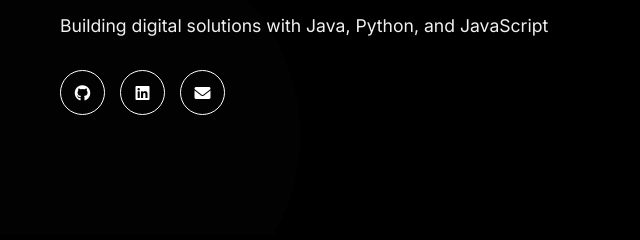
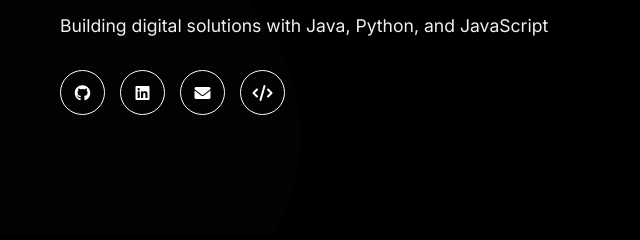
Before and after one commit to sureshkumartibirisetti/Portfolio, a plain HTML site: page index.html in a window 1280 px wide. Shown: the part 395-635 px from the top of the page, 0-640 px from the left. Drawn offline with nearby package versions, Linux system fonts and the light colour scheme.

Commit message:
31/03/2025

```diff
--- a/index.html
+++ b/index.html
@@ -38,6 +38,7 @@
                         <a href="https://github.com/sureshkumartibirisetti" target="_blank"><i class="fab fa-github"></i></a>
                         <a href="https://www.linkedin.com/in/suresh-kumar-tibirisetti-33629620b/" target="_blank"><i class="fab fa-linkedin"></i></a>
                         <a href="mailto:tibirisettisureshkumar@gmail.com"><i class="fas fa-envelope"></i></a>
+                        <a href="https://codolio.com/profile/Mr_Suresh_Kumar" target="_blank"><i class="fas fa-code"></i></a>
                     </div>
                 </div>
                 <div class="hero-image animate__animated animate__fadeInRight">
```
